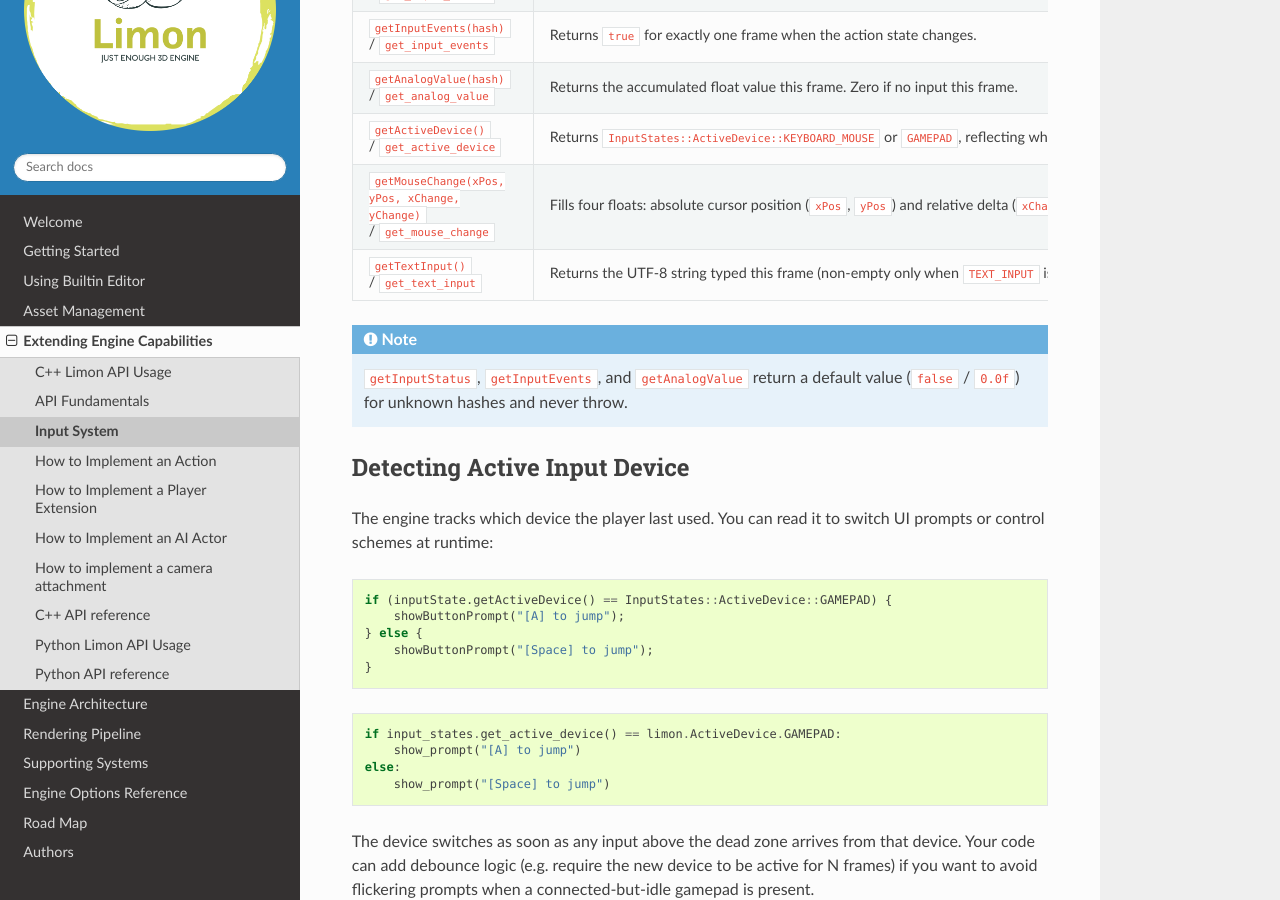
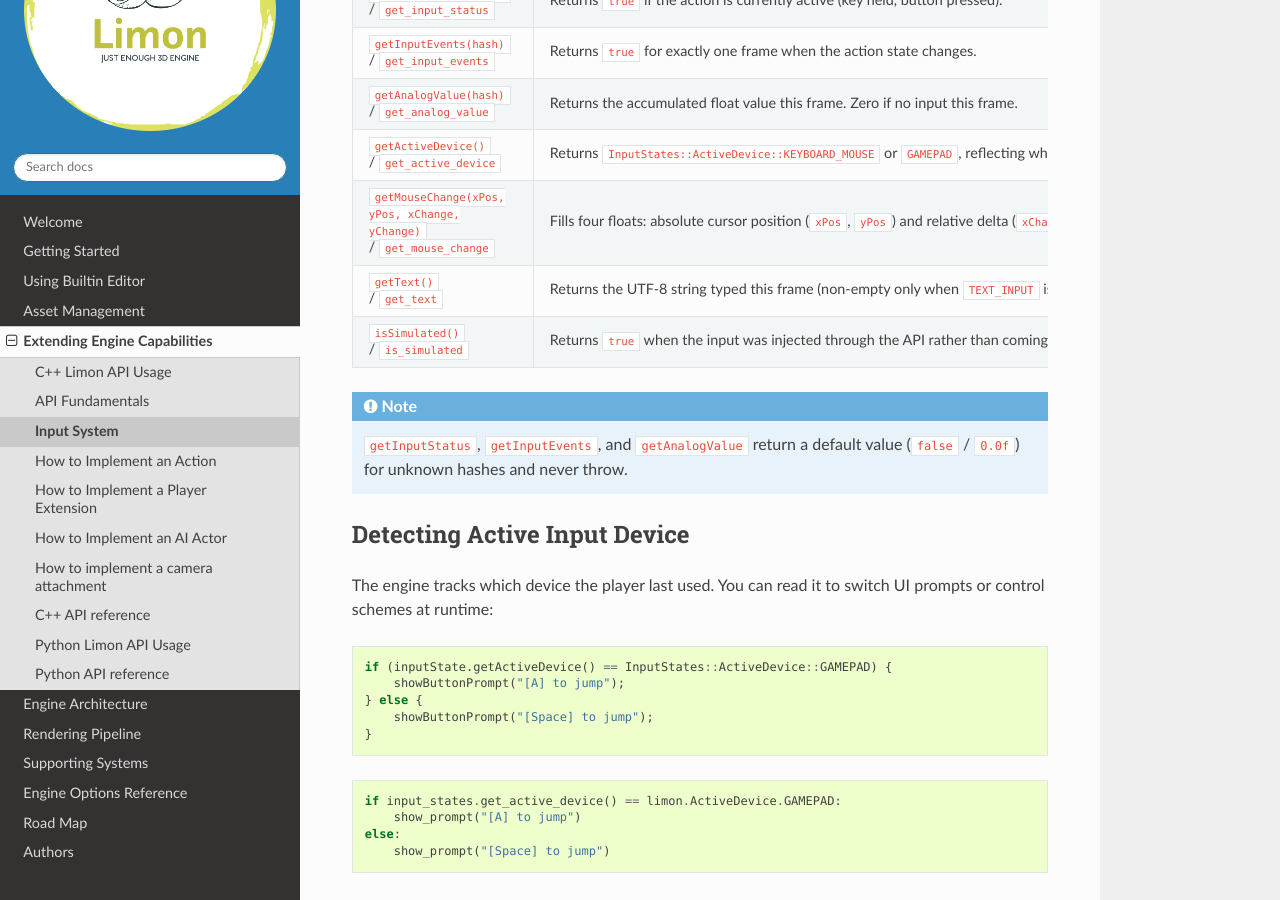
Before and after one commit to enginmanap/limonEngine-docs, a Sphinx documentation site: the page built from docs/ExtendingByAPI/InputSystem.rst, in a window 1280 px wide and 900 px high, scrolled down 2343 px. Built offline with Sphinx 7.4.7 and the Read the Docs theme 3.1.0, drawn with Linux system fonts in a browser that asks for light colours; some of the changed text lies outside the part shown.

```diff
--- a/docs/ExtendingByAPI/InputSystem.rst
+++ b/docs/ExtendingByAPI/InputSystem.rst
@@ -80,7 +80,7 @@ These constants are defined in ``src/limonAPI/InputStates.h`` as ``constexpr uin
      - Super/GUI key held.
    * - ``TEXT_INPUT``
      - Digital
-     - Set for one frame when SDL delivers a text input event. **Engine-internal** — set automatically from ``SDL_EVENT_TEXT_INPUT``; not configurable via ``inputBindings.xml``. Use ``getTextInput()`` / ``get_text_input()`` to read the typed character(s).
+     - Set for one frame when SDL delivers a text input event. **Engine-internal** — set automatically from ``SDL_EVENT_TEXT_INPUT``; not configurable via ``inputBindings.xml``. Use ``getText()`` / ``get_text()`` to read the typed character(s).
    * - ``NUMBER_1``
      - Digital
      - ``1`` key.
@@ -160,8 +160,10 @@ All extension types receive a ``const InputStates &`` from the engine each frame
      - Returns ``InputStates::ActiveDevice::KEYBOARD_MOUSE`` or ``GAMEPAD``, reflecting which device last sent input. Useful for switching between prompt styles (show ``[A]`` vs ``[Space]``).
    * - ``getMouseChange(xPos, yPos, xChange, yChange)`` / ``get_mouse_change``
      - Fills four floats: absolute cursor position (``xPos``, ``yPos``) and relative delta (``xChange``, ``yChange``). Use this in cursor-mode UIs (menu players, free-cursor overlays) where you need screen-space coordinates, not normalised look deltas.
-   * - ``getTextInput()`` / ``get_text_input``
+   * - ``getText()`` / ``get_text``
      - Returns the UTF-8 string typed this frame (non-empty only when ``TEXT_INPUT`` is set). Use for text fields in menus.
+   * - ``isSimulated()`` / ``is_simulated``
+     - Returns ``true`` when the input was injected through the API rather than coming from a device.
 
 .. note::
    ``getInputStatus``, ``getInputEvents``, and ``getAnalogValue`` return a default value (``false`` / ``0.0f``) for unknown hashes and never throw.
```
Also changed, not shown: docs/ExtendingByAPI/pythonApi.rst (+16 -5 lines).
